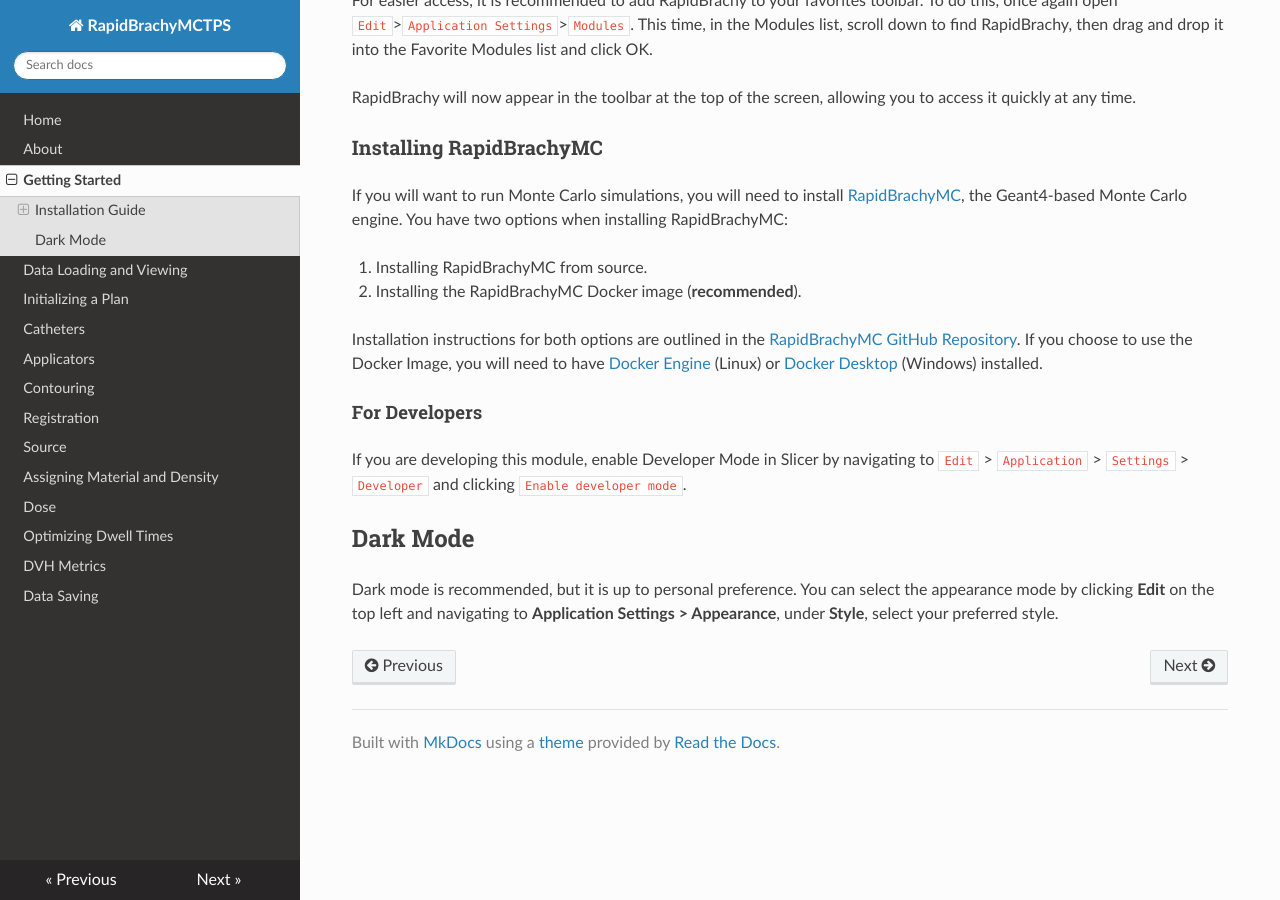
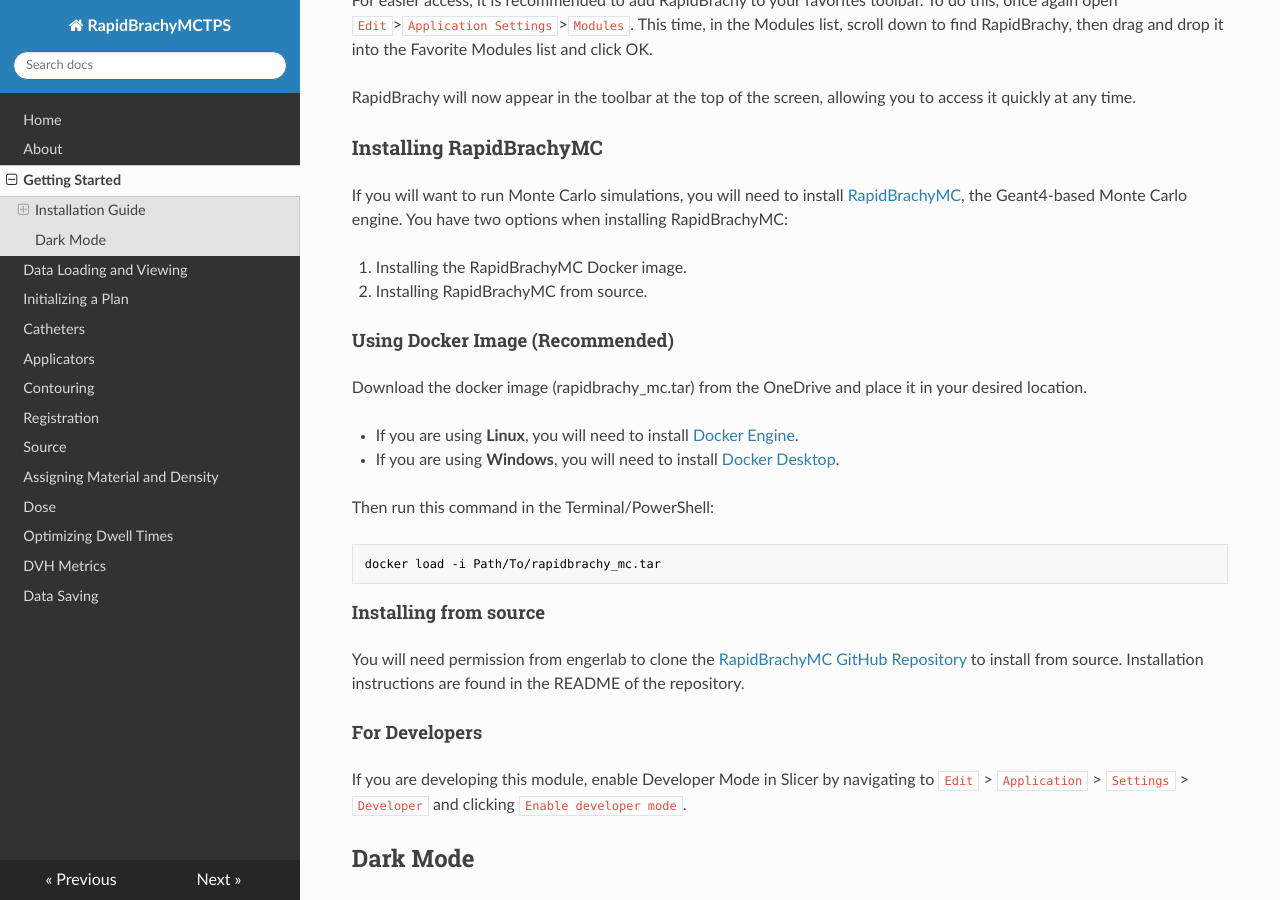
Before and after one commit to engerlab/RapidBrachyMCTPS_Documentation, an MkDocs documentation site: the page built from docs/installation.md, in a window 1280 px wide and 900 px high, scrolled down 3228 px. Built offline with MkDocs 1.6.1, drawn with Linux system fonts in a browser that asks for light colours; nearby versions of some CDN libraries; some of the changed text lies outside the part shown.

Commit message:
RapidBrachyMC installation guide

````diff
--- a/docs/installation.md
+++ b/docs/installation.md
@@ -18,7 +18,7 @@
 ### Standalone Application
 This version includes everything you need to run RapidBrachyMCTPS right out of the box.
 
-1. Download the latest release from the [OneDrive](#).
+1. Download the latest release from the OneDrive.
 2. Extract the downloaded archive to your preferred directory.
 3. Run the `RapidBrachyMCTPS` executable file.
 
@@ -66,10 +66,22 @@
 ### Installing RapidBrachyMC
 If you will want to run Monte Carlo simulations, you will need to install [RapidBrachyMC](https://github.com/engerlab/RapidBrachyMC), the Geant4-based Monte Carlo engine. You have two options when installing RapidBrachyMC:
 
-1. Installing RapidBrachyMC from source.
-2. Installing the RapidBrachyMC Docker image (**recommended**).
+1. Installing the RapidBrachyMC Docker image.
+2. Installing RapidBrachyMC from source.
 
-Installation instructions for both options are outlined in the [RapidBrachyMC GitHub Repository](https://github.com/engerlab/RapidBrachyMC). If you choose to use the Docker Image, you will need to have [Docker Engine](https://docs.docker.com/engine/install/) (Linux) or [Docker Desktop](https://docs.docker.com/desktop/setup/install/windows-install/) (Windows) installed.
+#### Using Docker Image (Recommended)
+Download the docker image (rapidbrachy_mc.tar) from the OneDrive and place it in your desired location.
+
+* If you are using **Linux**, you will need to install [Docker Engine](https://docs.docker.com/engine/install/).
+* If you are using **Windows**, you will need to install [Docker Desktop](https://docs.docker.com/desktop/setup/install/windows-install/).
+
+Then run this command in the Terminal/PowerShell:
+```sh
+docker load -i Path/To/rapidbrachy_mc.tar
+```
+
+#### Installing from source
+You will need permission from engerlab to clone the [RapidBrachyMC GitHub Repository](https://github.com/engerlab/RapidBrachyMC) to install from source. Installation instructions are found in the README of the repository.
 
 #### For Developers
 If you are developing this module, enable Developer Mode in Slicer by navigating to `Edit` > `Application` > `Settings` > `Developer` and clicking `Enable developer mode`.
````
